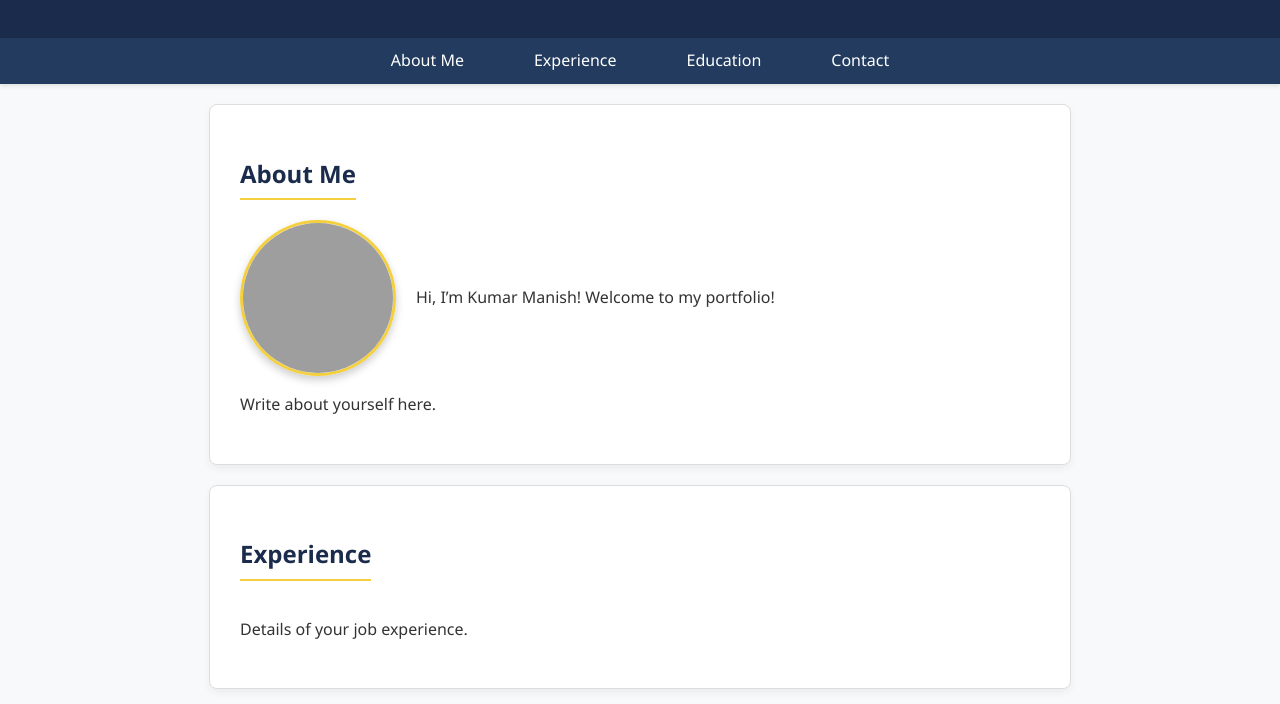
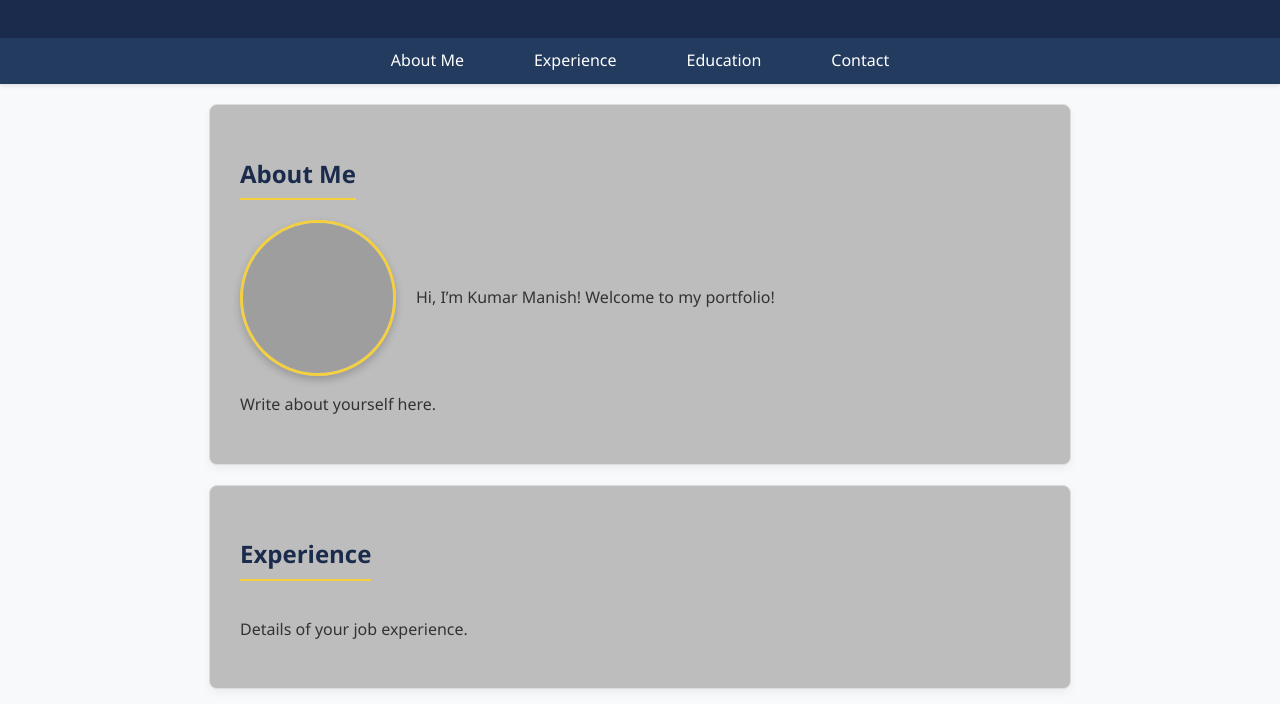
Before and after one commit to kmanish2202/MyWebPage, a plain HTML site: page index.html in a window 1280 px wide. Shown: the part 96-800 px from the top of the page. Drawn offline with Linux system fonts and the light colour scheme; grey boxes are pictures that could not be loaded.

Commit message:
style-background-color

```diff
--- a/style.css
+++ b/style.css
@@ -51,7 +51,7 @@ section {
     padding: 30px;
     margin: 20px auto;
     max-width: 800px;
-    background: #ffffff;
+    background: #bdbdbd;
     border: 1px solid #ddd;
     border-radius: 8px;
     box-shadow: 0 4px 8px rgba(0, 0, 0, 0.05);
```
